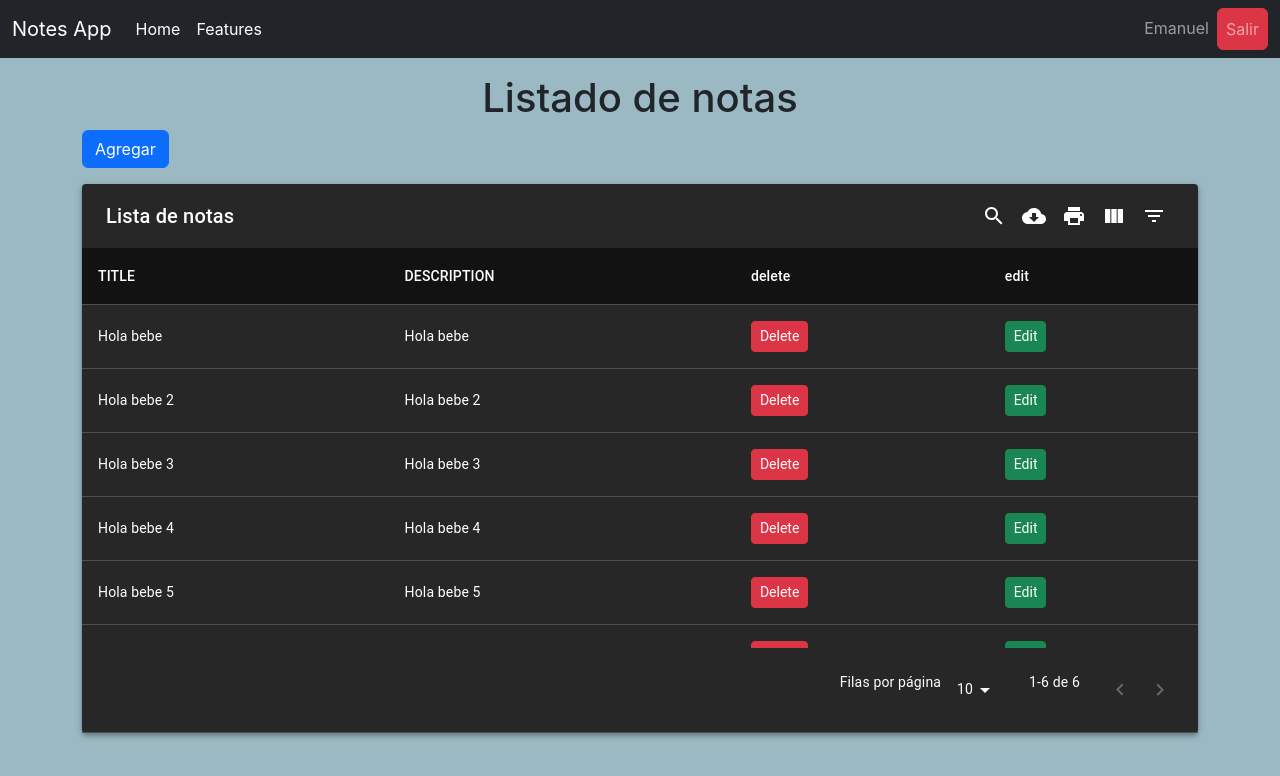
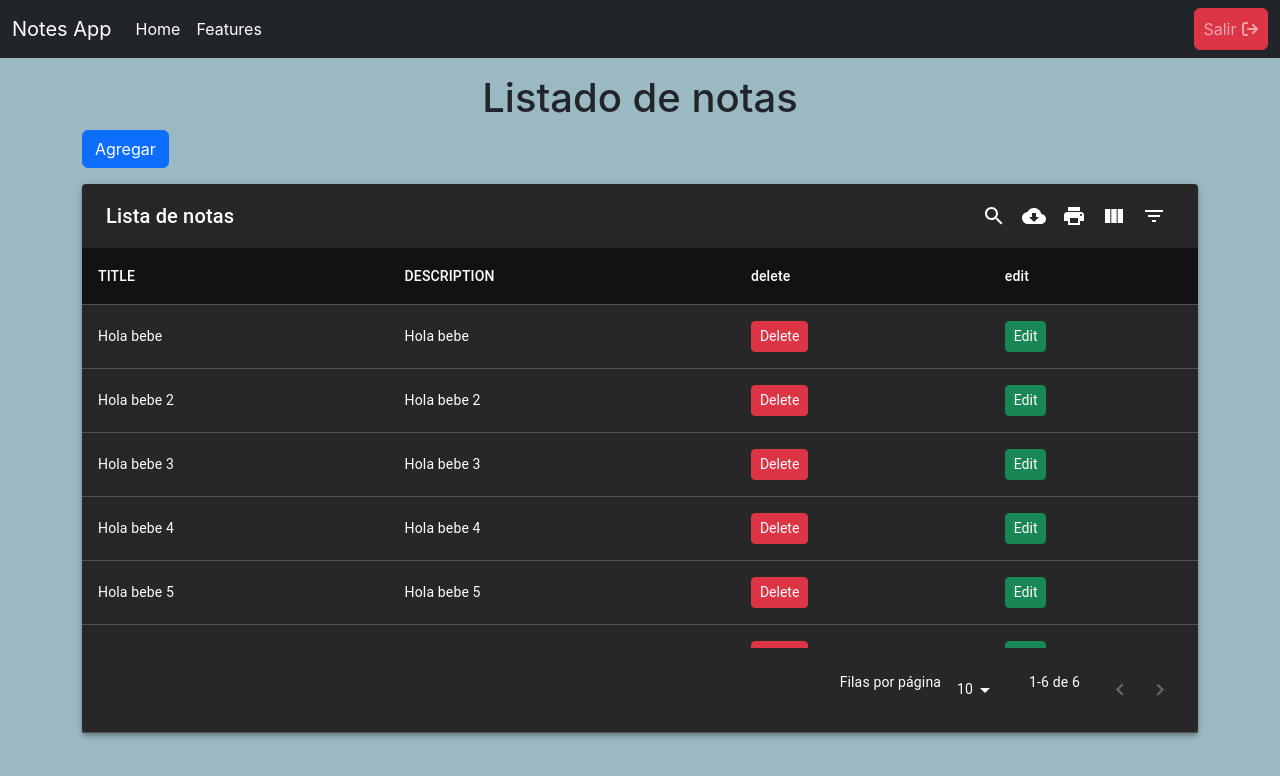
Before and after one commit to emanuelhardwell/notes-app-v2-front, a React (Create React App) app: page / in a window 1280 px wide. Shown: the top 776 px of the page. Built offline with nearby package versions, Linux system fonts and the light colour scheme; no server answers.

Commit message:
[Router] se crearon componentes para las rutas publicas y privadas

```diff
--- a/src/components/ui/Navbar.js
+++ b/src/components/ui/Navbar.js
@@ -1,7 +1,15 @@
 import React from "react";
+import { useDispatch, useSelector } from "react-redux";
 import { NavLink } from "react-router-dom";
+import { startLogout } from "../../actions/authActions";
 
 export const Navbar = () => {
+  const { name } = useSelector((state) => state.auth);
+  const dispatch = useDispatch();
+  const handleLogout = () => {
+    dispatch(startLogout());
+  };
+
   return (
     <>
       <nav className="navbar navbar-expand-lg navbar-dark bg-dark">
@@ -38,10 +46,16 @@ export const Navbar = () => {
           <div className="collapse navbar-collapse" id="navbarNav">
             <ul className="navbar-nav ms-auto">
               <li className="nav-item">
-                <span className="nav-link">Emanuel</span>
+                <span className="nav-link"> {name} </span>
               </li>
               <li className="nav-item">
-                <button className="btn btn-danger nav-link">Salir</button>
+                <button
+                  className="btn btn-danger nav-link"
+                  onClick={handleLogout}
+                >
+                  Salir <span> </span>
+                  <i className="fa-solid fa-arrow-right-from-bracket"></i>
+                </button>
               </li>
             </ul>
           </div>
```
Also changed, not shown: src/routers/PrivateRouter.js (added, +27 -0 lines), src/routers/PublicRouter.js (added, +24 -0 lines).
